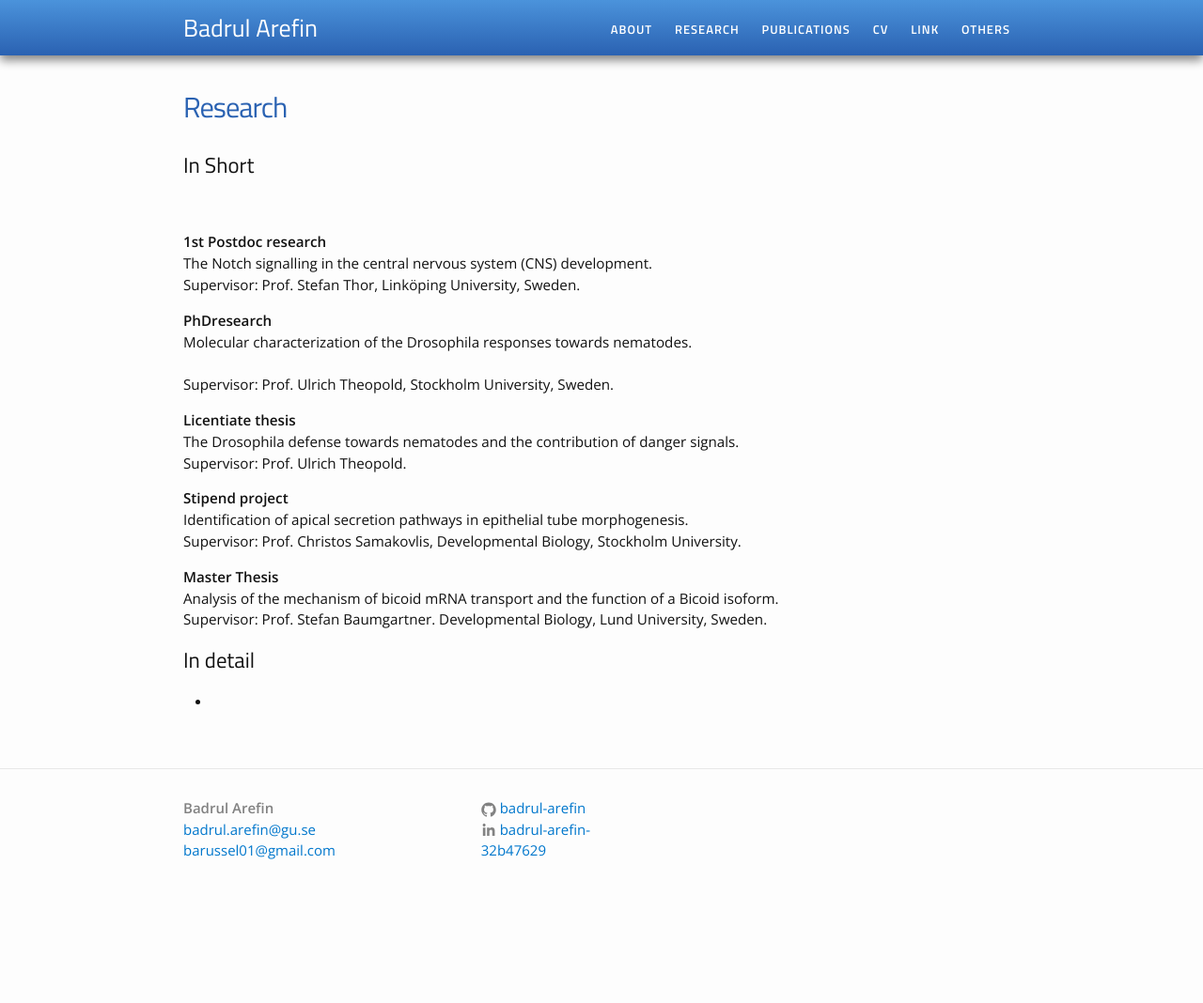
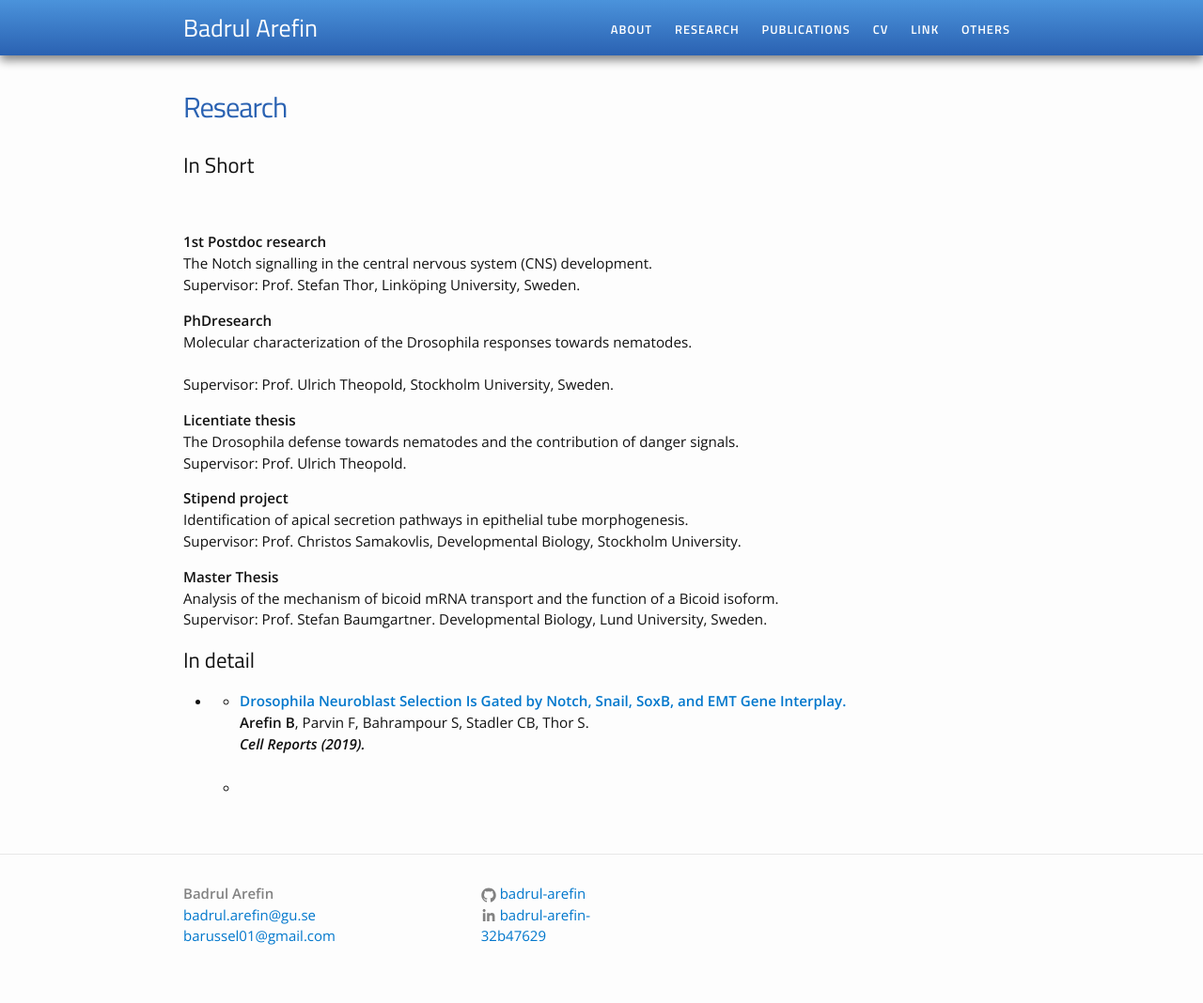
Before and after one commit to Badrul-Arefin/badrul-arefin.github.io, a Jekyll site: the page built from research.md, in a window 1280 px wide. Shown: the whole page at 94% size. Built offline with Jekyll 4.4.1, drawn with Linux system fonts in a browser that asks for light colours; before the commit the page ends 977 px from its top, so only the background shows below that.

Commit message:
Update research.md

```diff
--- a/research.md
+++ b/research.md
@@ -30,3 +30,11 @@
 <h2>In detail</h2>
 <ul>
 	<li>
+
+<ul>
+	<li>
+		<a href="https://www.ncbi.nlm.nih.gov/pubmed/31825841">	<b>Drosophila Neuroblast Selection Is Gated by Notch, Snail, SoxB, and EMT Gene Interplay.</b></a><br><b>Arefin B</b>, Parvin F, Bahrampour S, Stadler CB, Thor S.<br><i>
+		<b>Cell Reports (2019).</b></i>
+
+  </li><br>
+	<li>
```
